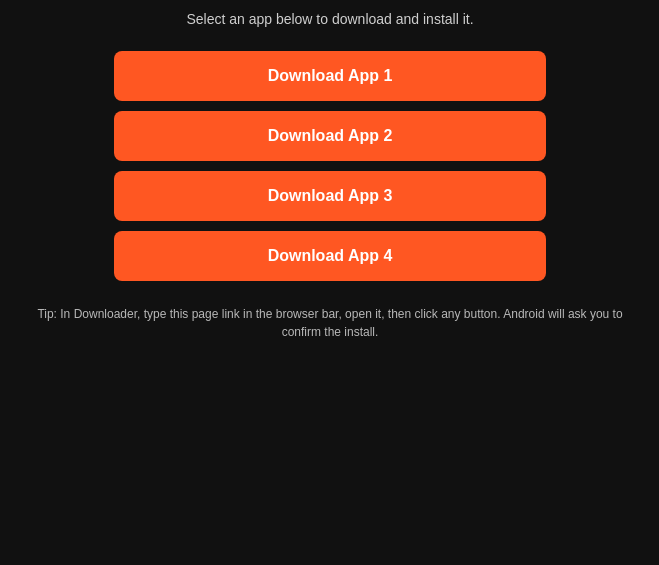
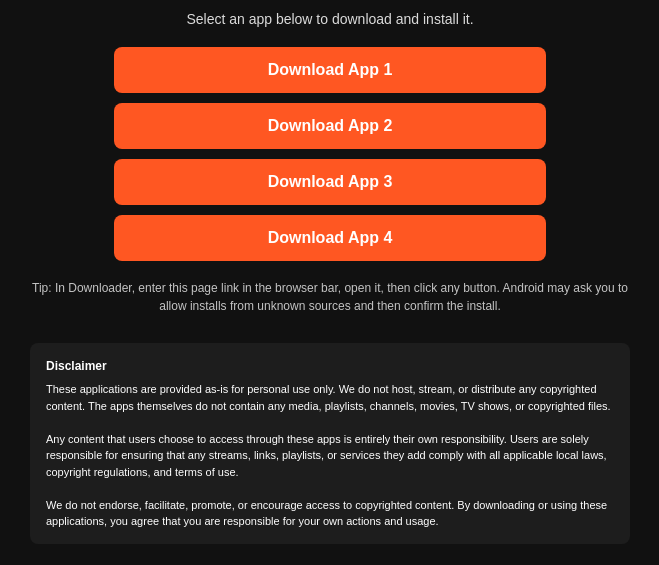
Before and after one commit to r69plus/downloads, a plain HTML site: page index.html in a window 1280 px wide. Shown: the part 71-636 px from the top of the page, without its empty margins (310-969 px from the left). Drawn offline with Linux system fonts and the light colour scheme.

Commit message:
Update index.html

```diff
--- a/index.html
+++ b/index.html
@@ -24,15 +24,15 @@
     }
     p {
       font-size: 14px;
-      opacity: 0.8;
-      margin-bottom: 24px;
+      opacity: 0.85;
+      margin-bottom: 20px;
     }
     .apk-button {
       display: block;
       width: 100%;
       max-width: 400px;
       margin: 10px auto;
-      padding: 16px;
+      padding: 14px 16px;
       border-radius: 8px;
       border: none;
       text-decoration: none;
@@ -46,9 +46,23 @@
     }
     .note {
       font-size: 12px;
-      opacity: 0.7;
-      margin-top: 24px;
+      opacity: 0.75;
+      margin-top: 18px;
       line-height: 1.5;
+    }
+    .disclaimer-box {
+      margin-top: 28px;
+      padding: 14px 16px;
+      border-radius: 8px;
+      background: #1d1d1d;
+      text-align: left;
+      font-size: 11px;
+      line-height: 1.5;
+    }
+    .disclaimer-title {
+      font-weight: bold;
+      margin-bottom: 6px;
+      font-size: 12px;
     }
   </style>
 </head>
@@ -59,17 +73,38 @@
 
     <!-- Buttons for your 4 APKs.
          IMPORTANT: these links expect files with these exact names
-         in an "apks" folder: app1.apk, app2.apk, app3.apk, app4.apk
+         in the ROOT folder: app1.apk, app2.apk, app3.apk, app4.apk
+         You can rename the text between the tags to your app names.
     -->
 
-    <a class="apk-button" href="apks/app1.apk" download>Download App 1</a>
-    <a class="apk-button" href="apks/app2.apk" download>Download App 2</a>
-    <a class="apk-button" href="apks/app3.apk" download>Download App 3</a>
-    <a class="apk-button" href="apks/app4.apk" download>Download App 4</a>
+    <a class="apk-button" href="app1.apk" download>Download App 1</a>
+    <a class="apk-button" href="app2.apk" download>Download App 2</a>
+    <a class="apk-button" href="app3.apk" download>Download App 3</a>
+    <a class="apk-button" href="app4.apk" download>Download App 4</a>
 
     <div class="note">
-      Tip: In Downloader, type this page link in the browser bar, open it,
-      then click any button. Android will ask you to confirm the install.
+      Tip: In Downloader, enter this page link in the browser bar, open it,
+      then click any button. Android may ask you to allow installs from
+      unknown sources and then confirm the install.
+    </div>
+
+    <div class="disclaimer-box">
+      <div class="disclaimer-title">Disclaimer</div>
+      <div>
+        These applications are provided as-is for personal use only. We do not
+        host, stream, or distribute any copyrighted content. The apps
+        themselves do not contain any media, playlists, channels, movies, TV
+        shows, or copyrighted files.
+        <br /><br />
+        Any content that users choose to access through these apps is entirely
+        their own responsibility. Users are solely responsible for ensuring
+        that any streams, links, playlists, or services they add comply with
+        all applicable local laws, copyright regulations, and terms of use.
+        <br /><br />
+        We do not endorse, facilitate, promote, or encourage access to
+        copyrighted content. By downloading or using these applications, you
+        agree that you are responsible for your own actions and usage.
+      </div>
     </div>
   </div>
 </body>
```
